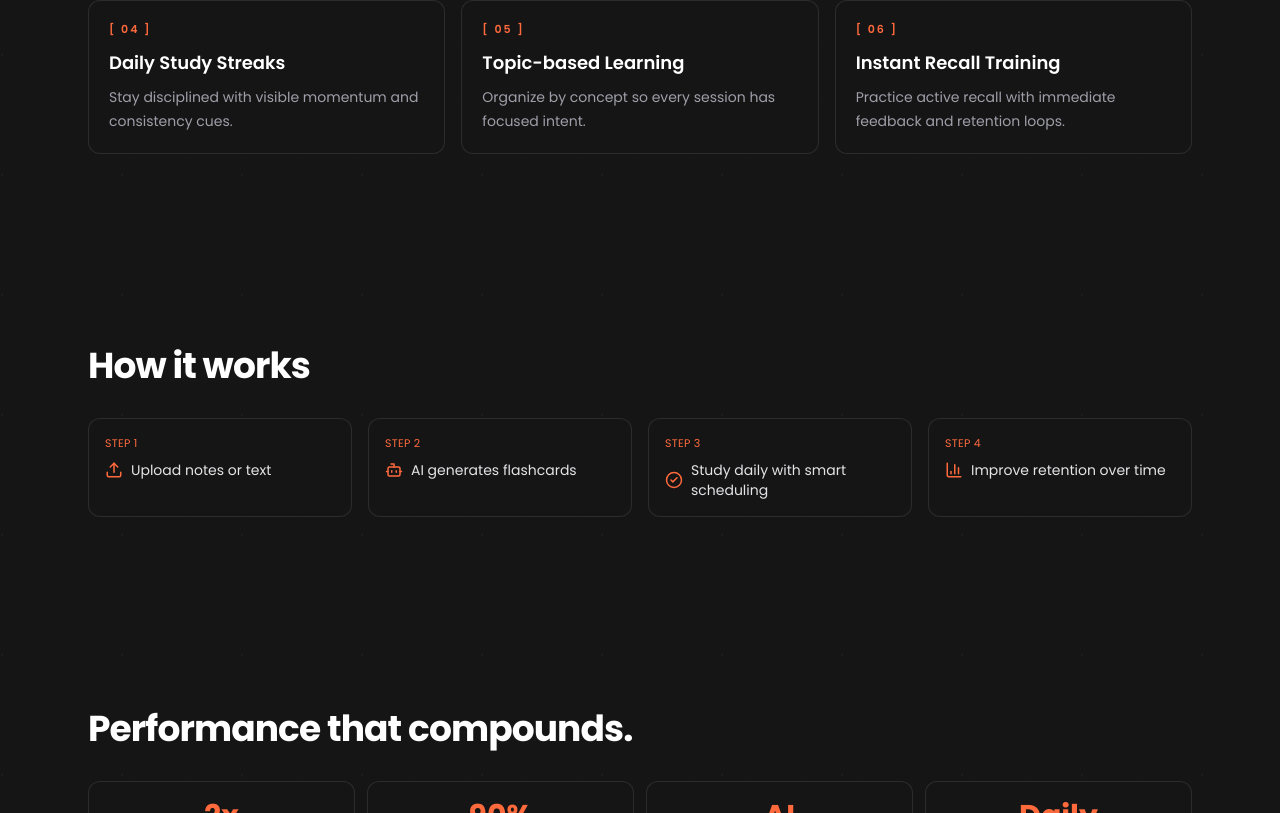
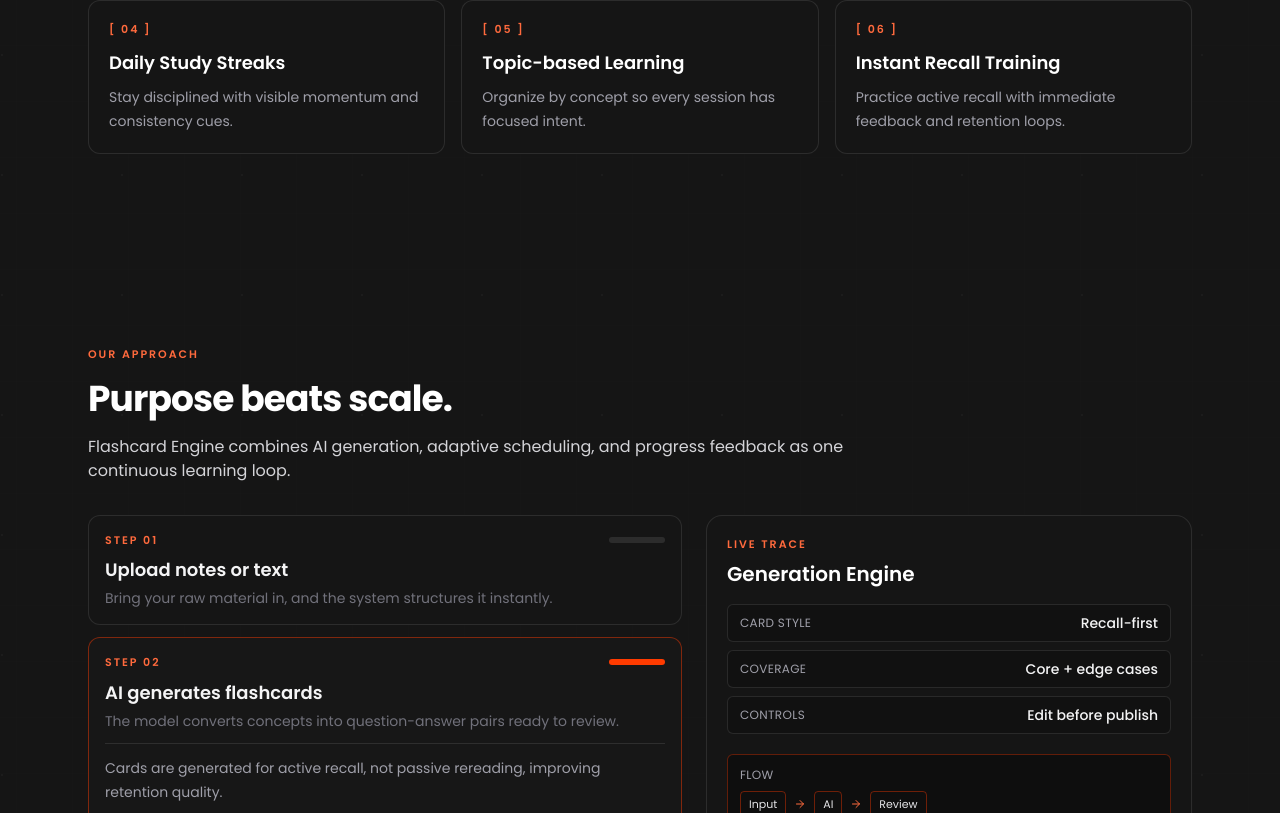
Before and after one commit to anzz14/Flashcard-Engine, a Next.js app: page / in a window 1280 px wide. Shown: the part 1987-2800 px from the top of the page. Built offline with nearby package versions, Linux system fonts and the light colour scheme; no server answers.

Commit message:
addded  purpose beats scale

```diff
--- a/src/components/landing/LandingPage.tsx
+++ b/src/components/landing/LandingPage.tsx
@@ -3,17 +3,13 @@
 import { motion } from "framer-motion";
 import {
   ArrowRight,
-  BarChart3,
-  Bot,
   Brain,
-  CheckCircle2,
   Code2,
   GraduationCap,
   Trophy,
-  Upload,
 } from "lucide-react";
 import Link from "next/link";
-import type { ReactNode } from "react";
+import { useState, type ReactNode } from "react";
 
 type LandingPageProps = {
   isLoggedIn: boolean;
@@ -22,6 +18,15 @@ type LandingPageProps = {
 type SimpleCard = {
   title: string;
   text: string;
+};
+
+type HowStep = {
+  step: string;
+  title: string;
+  summary: string;
+  details: [string, string];
+  panelTitle: string;
+  panelRows: Array<{ label: string; value: string }>;
 };
 
 const reveal = {
@@ -58,9 +63,71 @@ const featureGrid = [
     text: "Organize by concept so every session has focused intent.",
   },
   {
-    icon: <Brain size={18} />,
     title: "Instant Recall Training",
     text: "Practice active recall with immediate feedback and retention loops.",
+  },
+];
+
+const howSteps: HowStep[] = [
+  {
+    step: "01",
+    title: "Upload notes or text",
+    summary: "Bring your raw material in, and the system structures it instantly.",
+    details: [
+      "Paste notes, upload text, or import study documents without manual formatting.",
+      "Flashcard Engine extracts concepts, definitions, and high-value recall prompts automatically.",
+    ],
+    panelTitle: "Input Pipeline",
+    panelRows: [
+      { label: "Sources", value: "Notes · PDF · Text" },
+      { label: "Parsing", value: "Semantic chunks" },
+      { label: "Output", value: "Clean study units" },
+    ],
+  },
+  {
+    step: "02",
+    title: "AI generates flashcards",
+    summary: "The model converts concepts into question-answer pairs ready to review.",
+    details: [
+      "Cards are generated for active recall, not passive rereading, improving retention quality.",
+      "You can edit and curate cards so the final deck matches your exact learning intent.",
+    ],
+    panelTitle: "Generation Engine",
+    panelRows: [
+      { label: "Card style", value: "Recall-first" },
+      { label: "Coverage", value: "Core + edge cases" },
+      { label: "Controls", value: "Edit before publish" },
+    ],
+  },
+  {
+    step: "03",
+    title: "Study daily with smart scheduling",
+    summary: "Every review is timed to maximize memory strength with minimal waste.",
+    details: [
+      "Spaced repetition adapts intervals based on your rating performance per card.",
+      "Hard cards return sooner, strong cards appear later, creating focused sessions.",
+    ],
+    panelTitle: "Adaptive Scheduler",
+    panelRows: [
+      { label: "Timing", value: "Dynamic intervals" },
+      { label: "Priority", value: "Weak cards first" },
+      { label: "Session", value: "Due-now queue" },
+    ],
+  },
+  {
+    step: "04",
+    title: "Improve retention over time",
+    summary: "Long-term memory compounds through consistent, data-driven review loops.",
+    details: [
+      "Track retention trends, weak topics, and streak consistency in one workflow.",
+      "As your data grows, recommendations become sharper and your study load gets smarter.",
+    ],
+    panelTitle: "Progress Intelligence",
+    panelRows: [
+      { label: "Retention", value: "Trend monitored" },
+      { label: "Weak spots", value: "Auto-detected" },
+      { label: "Consistency", value: "Streak + volume" },
+    ],
   },
 ];
 
@@ -125,6 +192,8 @@ function Section({ id, children }: { id?: string; children: ReactNode }) {
 export default function LandingPage({ isLoggedIn }: LandingPageProps) {
   const primaryHref = isLoggedIn ? "/dashboard" : "/register";
   const authHref = isLoggedIn ? "/dashboard" : "/login";
+  const [activeHowStep, setActiveHowStep] = useState(1);
+  const activeStep = howSteps[activeHowStep];
 
   return (
     <div className="relative min-h-screen overflow-x-hidden bg-[#151515] text-white">
@@ -302,22 +371,81 @@ export default function LandingPage({ isLoggedIn }: LandingPageProps) {
 
         <Section id="how-it-works">
           <Reveal>
-            <h2 className="text-3xl font-bold tracking-tight sm:text-4xl">How it works</h2>
-            <div className="mt-8 grid gap-4 sm:grid-cols-2 lg:grid-cols-4">
-              {[
-                { icon: <Upload size={18} />, label: "Upload notes or text" },
-                { icon: <Bot size={18} />, label: "AI generates flashcards" },
-                { icon: <CheckCircle2 size={18} />, label: "Study daily with smart scheduling" },
-                { icon: <BarChart3 size={18} />, label: "Improve retention over time" },
-              ].map((step, idx) => (
-                <div key={step.label} className="rounded-xl border border-white/10 bg-[#151515] p-4">
-                  <p className="text-[11px] uppercase tracking-wide text-[#ff6a3d]">Step {idx + 1}</p>
-                  <div className="mt-2 flex items-center gap-2 text-sm text-zinc-200">
-                    <span className="text-[#ff6a3d]">{step.icon}</span>
-                    {step.label}
+            <div className="space-y-4">
+              <p className="text-[11px] font-semibold uppercase tracking-[0.18em] text-[#ff6a3d]">Our Approach</p>
+              <h2 className="text-3xl font-bold tracking-tight sm:text-4xl">Purpose beats scale.</h2>
+              <p className="max-w-3xl text-zinc-300">
+                Flashcard Engine combines AI generation, adaptive scheduling, and progress feedback as one continuous learning loop.
+              </p>
+            </div>
+
+            <div className="mt-8 grid gap-6 lg:grid-cols-[1.1fr_0.9fr]">
+              <div className="space-y-3">
+                {howSteps.map((step, index) => {
+                  const active = activeHowStep === index;
+
+                  return (
+                    <button
+                      key={step.step}
+                      type="button"
+                      onClick={() => setActiveHowStep(index)}
+                      className={`w-full rounded-xl border bg-[#151515] p-4 text-left transition ${
+                        active
+                          ? "border-[#ff3b00]/45 bg-[#171717]"
+                          : "border-white/10 hover:border-[#ff3b00]/40"
+                      }`}
+                    >
+                      <div className="flex items-center justify-between gap-3">
+                        <p className="text-[11px] font-semibold uppercase tracking-[0.18em] text-[#ff6a3d]">
+                          Step {step.step}
+                        </p>
+                        <span
+                          className={`h-1.5 w-14 rounded-full ${
+                            active ? "bg-[#ff3b00]" : "bg-white/10"
+                          }`}
+                        />
+                      </div>
+                      <h3 className="mt-2 text-lg font-semibold text-zinc-100">{step.title}</h3>
+                      <p className="mt-1 text-sm text-zinc-500">{step.summary}</p>
+
+                      {active ? (
+                        <div className="mt-3 space-y-2 border-t border-white/10 pt-3">
+                          <p className="text-sm leading-6 text-zinc-400">{step.details[0]}</p>
+                          <p className="text-sm leading-6 text-zinc-500">{step.details[1]}</p>
+                        </div>
+                      ) : null}
+                    </button>
+                  );
+                })}
+              </div>
+
+              <div className="rounded-2xl border border-white/10 bg-[#151515] p-5">
+                <p className="text-[11px] font-semibold uppercase tracking-[0.18em] text-[#ff6a3d]">Live Trace</p>
+                <h3 className="mt-2 text-xl font-semibold text-white">{activeStep.panelTitle}</h3>
+
+                <div className="mt-4 space-y-2">
+                  {activeStep.panelRows.map((row) => (
+                    <div
+                      key={row.label}
+                      className="flex items-center justify-between rounded-md border border-white/10 bg-[#111111] px-3 py-2"
+                    >
+                      <span className="text-xs uppercase tracking-wide text-zinc-400">{row.label}</span>
+                      <span className="text-sm font-medium text-zinc-100">{row.value}</span>
+                    </div>
+                  ))}
+                </div>
+
+                <div className="mt-5 rounded-md border border-[#ff3b00]/35 bg-black/30 p-3">
+                  <p className="text-xs uppercase tracking-wide text-zinc-400">Flow</p>
+                  <div className="mt-2 flex items-center gap-2 text-[11px] text-zinc-200">
+                    <span className="rounded border border-[#ff3b00]/40 px-2 py-1">Input</span>
+                    <ArrowRight size={12} className="text-[#ff6a3d]" />
+                    <span className="rounded border border-[#ff3b00]/40 px-2 py-1">AI</span>
+                    <ArrowRight size={12} className="text-[#ff6a3d]" />
+                    <span className="rounded border border-[#ff3b00]/40 px-2 py-1">Review</span>
                   </div>
                 </div>
-              ))}
+              </div>
             </div>
           </Reveal>
         </Section>
```
